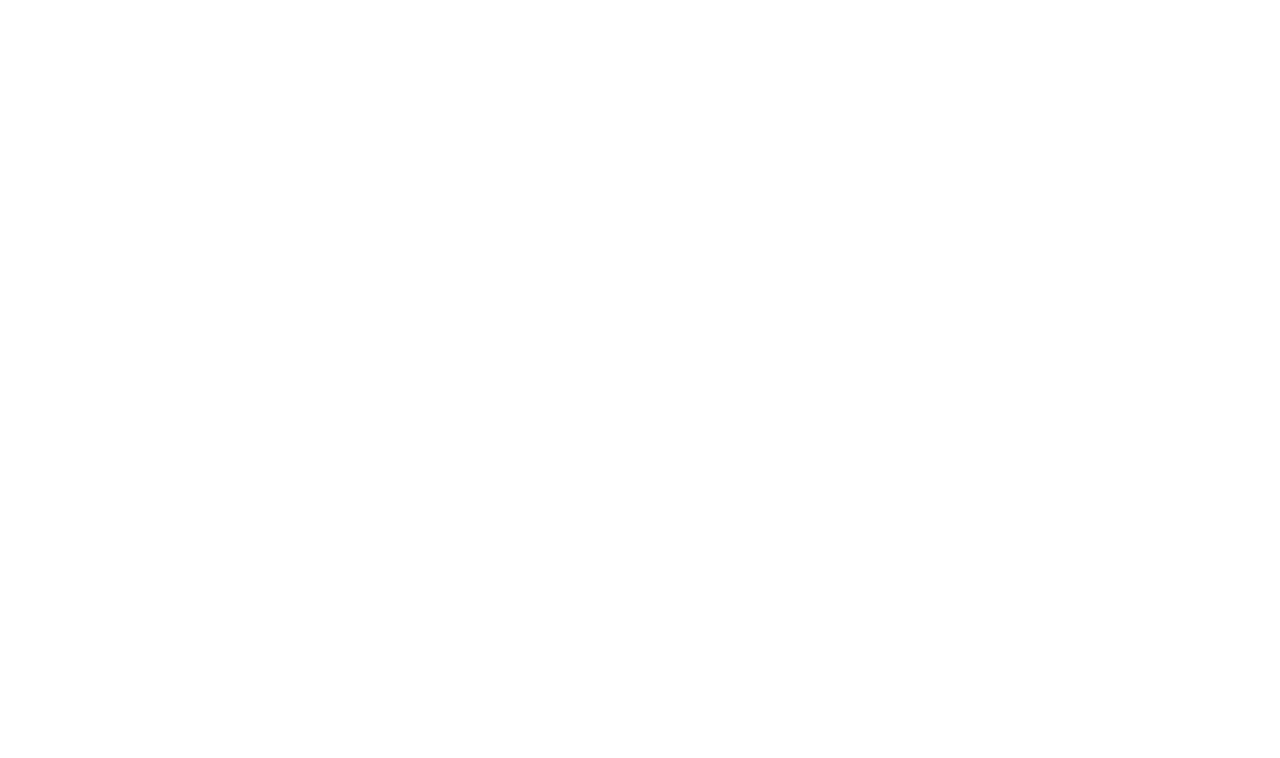
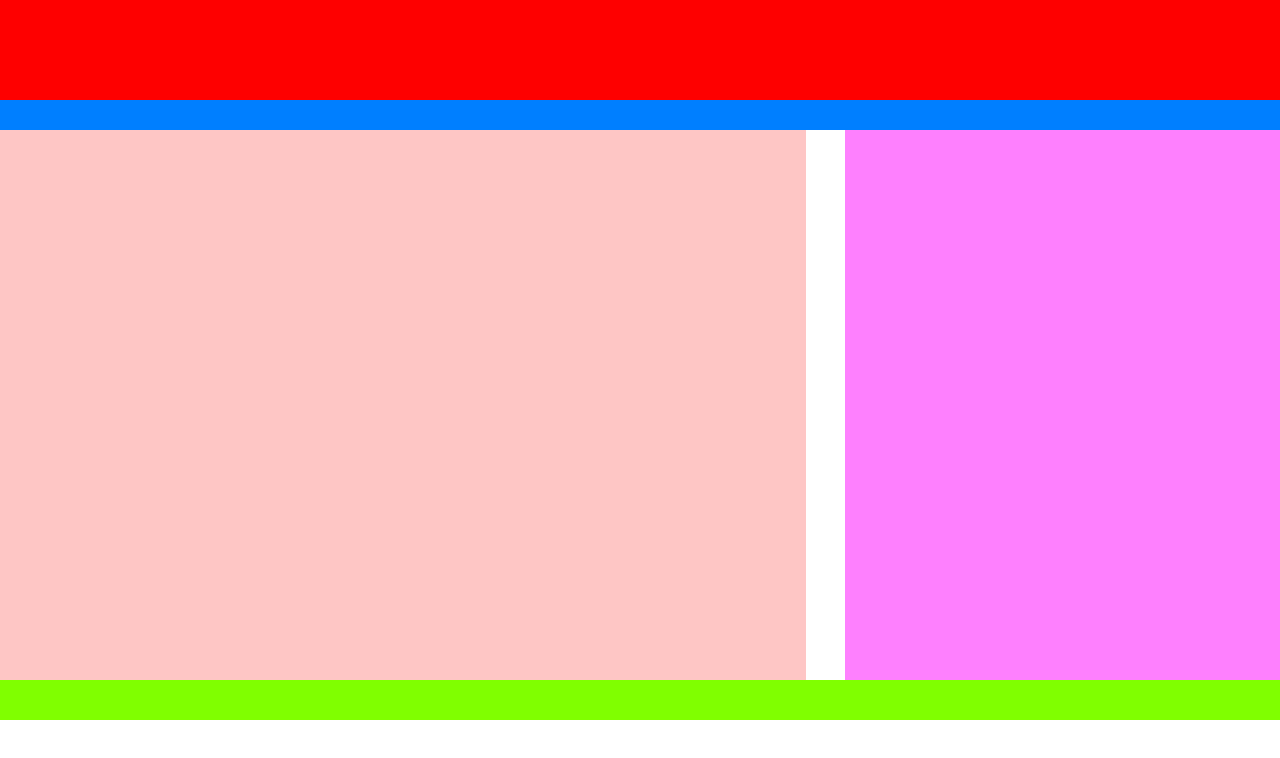
Before and after one commit to alexvoc74/Esplai, a plain HTML site: page float/index.html in a window 1280 px wide. Drawn offline with Linux system fonts and the light colour scheme.

Commit message:
Jugando con float y clear

```diff
--- a/float/style.css
+++ b/float/style.css
@@ -1,15 +1,28 @@
 header{
     background-color: #fe0000;
+    width: auto;
+    height: 100px;
 }
 nav{
     background-color: #007fff;
+    height: 30px;
+    width: auto;
 }
 section{
     background-color: #fec6c5;
+    height: 550px;
+    width: 63%;
+    float:left;
 }
 aside{
     background-color: #fe80fe;
+    height: 550px;
+    width: 34%;
+    float: right;
 }
 footer{
     background-color: #80ff00;
+    height: 40px;
+    width: 100%;
+    clear: right;
 }
```
